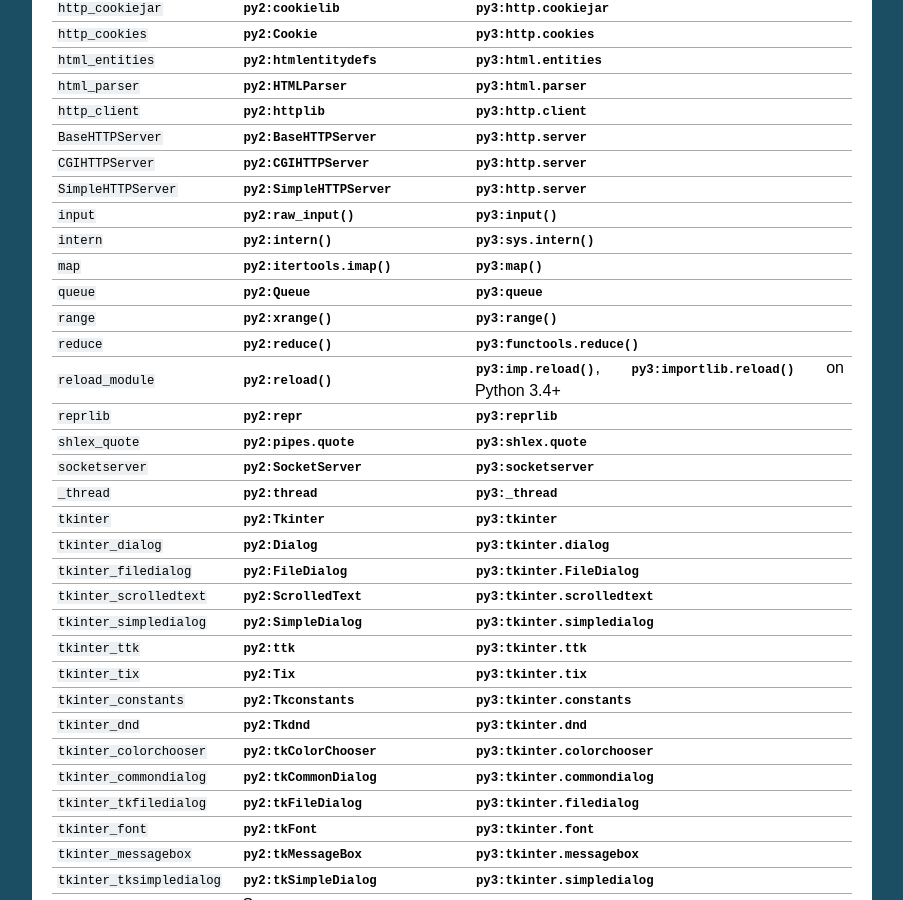
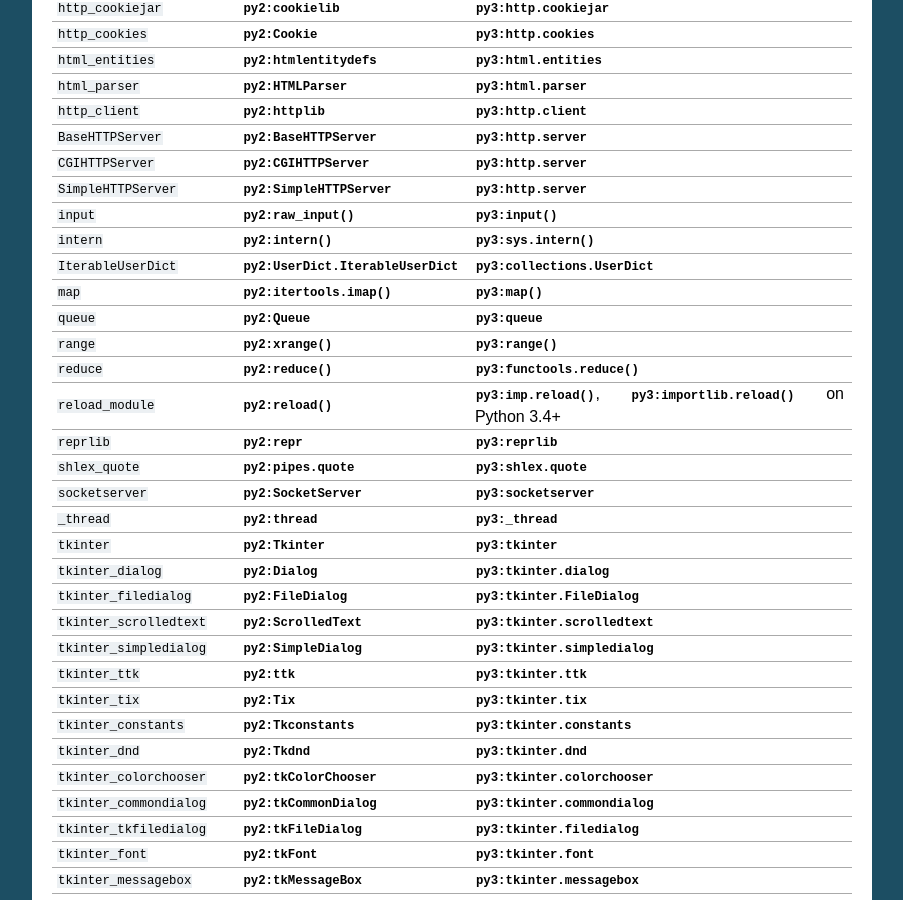
Before and after one commit to benjaminp/six, a Sphinx documentation site: the page built from documentation/index.rst, in a window 1280 px wide and 900 px high, scrolled down 8364 px. Shown: the whole window, without its empty margins (198-1101 px from the left). Built offline with Sphinx 7.4.7, drawn with Linux system fonts in a browser that asks for light colours.

Commit message:
add mapping for IterableUserDict

```diff
--- a/documentation/index.rst
+++ b/documentation/index.rst
@@ -639,6 +639,8 @@ Supported renames:
 +------------------------------+---------------------------------------+---------------------------------------+
 | ``intern``                   | :func:`py2:intern`                    | :func:`py3:sys.intern`                |
 +------------------------------+---------------------------------------+---------------------------------------+
+| ``IterableUserDict``         | :class:`py2:UserDict.IterableUserDict`| :class:`py3:collections.UserDict`     |
++------------------------------+---------------------------------------+---------------------------------------+
 | ``map``                      | :func:`py2:itertools.imap`            | :func:`py3:map`                       |
 +------------------------------+---------------------------------------+---------------------------------------+
 | ``queue``                    | :mod:`py2:Queue`                      | :mod:`py3:queue`                      |
--- a/six.py
+++ b/six.py
@@ -254,6 +254,7 @@ _moved_attributes = [
     MovedAttribute("filterfalse", "itertools", "itertools", "ifilterfalse", "filterfalse"),
     MovedAttribute("input", "__builtin__", "builtins", "raw_input", "input"),
     MovedAttribute("intern", "__builtin__", "sys"),
+    MovedAttribute("IterableUserDict", "UserDict", "collections", "IterableUserDict", "UserDict"),
     MovedAttribute("map", "itertools", "builtins", "imap", "map"),
     MovedAttribute("getcwd", "os", "os", "getcwdu", "getcwd"),
     MovedAttribute("getcwdb", "os", "os", "getcwd", "getcwdb"),
```
